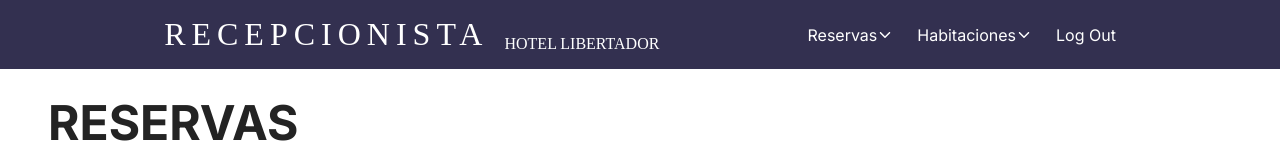
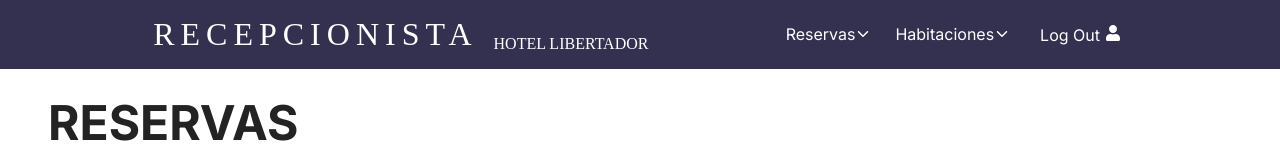
Before and after one commit to gatoapatico/libertador_frontend, a React (Vite) app: page /recepcionista in a window 1280 px wide. Shown: the top 160 px of the page. Built offline with nearby package versions, Linux system fonts and the light colour scheme; no server answers; a web font is replaced by a local one.

Commit message:
botones anclas de admin y recepcionista

```diff
--- a/src/components/Header.jsx
+++ b/src/components/Header.jsx
@@ -1,4 +1,4 @@
-import { Link } from "react-router-dom";
+import { Link, NavLink } from "react-router-dom";
 import { IoLogOut } from "react-icons/io5";
 import { FaUser } from "react-icons/fa";
 import { useState } from "react";
@@ -11,6 +11,8 @@ export default function Header({ openLogin, user, handleLogOut}) {
         setIsUserPop(prev => !prev);
     }
 
+    console.log(user);
+
     return (
         <header className="header">
             <Link to={"/"}><img className="logo" src="/images/libertador_logo.png" alt="Libertador Logo" /></Link>
@@ -18,6 +20,24 @@ export default function Header({ openLogin, user, handleLogOut}) {
                 <ul>
                     <li>Servicios</li>
                     <li>Habitaciones</li>
+                    {
+                        user != null ?
+
+                        user.tipo == "Recepcionista" ?
+                        <li><NavLink className={"ancla"} to={"/recepcionista"}>Ir a página de Recepcionista</NavLink></li>
+                        : ""
+
+                        : ""
+                    }
+                    {
+                        user != null ?
+
+                        user.tipo == "Administrador" ?
+                        <li><NavLink className={"ancla"} to={"/admin"}>Ir a página de Administrador</NavLink></li>
+                        : ""
+
+                        : ""
+                    }
                 </ul>
             </nav>
             <div className="user">
--- a/src/pages/Admin/AdminLayout.jsx
+++ b/src/pages/Admin/AdminLayout.jsx
@@ -8,6 +8,12 @@ export default function AdminLayout() {
 
     function goToHome() {
         navigate("/");
+    }
+
+    function handleLogOut() {
+        window.localStorage.removeItem("user");
+        navigate("/");
+        window.location.reload();
     }
 
     return (
@@ -23,7 +29,7 @@ export default function AdminLayout() {
                     <li><NavLink to={"categorias"}>Categorias<IoIosArrowUp className="icono" /></NavLink></li>
                     <li><NavLink to={"servicios"}>Servicios<IoIosArrowUp className="icono" /></NavLink></li>
                     <li><NavLink to={"."}>Usuarios<IoIosArrowUp className="icono" /></NavLink></li>
-                    <li><NavLink to={"."}>Log Out<FaUser  className="icono-logout" /></NavLink></li>
+                    <li><button className="btn-logout" onClick={handleLogOut}>Log Out<FaUser className="icono-logout" /></button></li>
                 </ul>
             </div>
             <Outlet />
--- a/src/pages/Recepcionista/RecepcionistaLayout.jsx
+++ b/src/pages/Recepcionista/RecepcionistaLayout.jsx
@@ -1,5 +1,6 @@
 import { NavLink, Outlet, useNavigate } from "react-router-dom";
 import { IoIosArrowUp } from "react-icons/io";
+import { FaUser } from "react-icons/fa";
 
 export default function RecepcionistaLayout() {
 
@@ -7,6 +8,12 @@ export default function RecepcionistaLayout() {
 
     function goToHome() {
         navigate("/");
+    }
+
+    function handleLogOut() {
+        window.localStorage.removeItem("user");
+        navigate("/");
+        window.location.reload();
     }
 
     return (
@@ -19,7 +26,7 @@ export default function RecepcionistaLayout() {
                 <ul className="navbar">
                     <li><NavLink to={"."}>Reservas<IoIosArrowUp className="icono" /></NavLink></li>
                     <li><NavLink to={"habitaciones"}>Habitaciones<IoIosArrowUp className="icono" /></NavLink></li>
-                    <li><NavLink to={"."}>Log Out</NavLink></li>
+                    <li><button className="btn-logout" onClick={handleLogOut}>Log Out<FaUser className="icono-logout" /></button></li>
                 </ul>
             </div>
             <Outlet />
--- a/src/styles.css
+++ b/src/styles.css
@@ -56,6 +56,11 @@ section {
 
                 & li {
                     cursor: pointer;
+
+                    & .ancla {
+                        color: #232323;
+                        text-decoration: none;
+                    }
                 }
 
                 & li:active {
@@ -1894,6 +1899,17 @@ section {
                         transform: rotate(270deg);
                     }
                 }
+
+                & .btn-logout {
+                    background-color: transparent;
+                    border: none;
+                    font-size: inherit;
+                    cursor: pointer;
+
+                    & .icono-logout {
+                        margin-left: 0.3em;
+                    }
+                }
             }
         }
     }
@@ -2215,6 +2231,17 @@ section {
                         transform: rotate(270deg);
                     }
                 }
+
+                & .btn-logout {
+                    background-color: transparent;
+                    border: none;
+                    font-size: inherit;
+                    cursor: pointer;
+
+                    & .icono-logout {
+                        margin-left: 0.3em;
+                    }
+                }
             }
         }
     }
```
